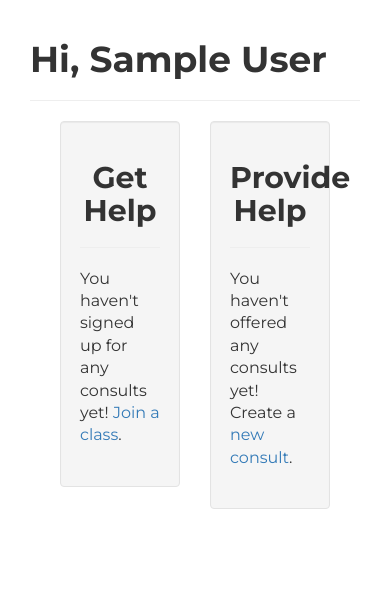
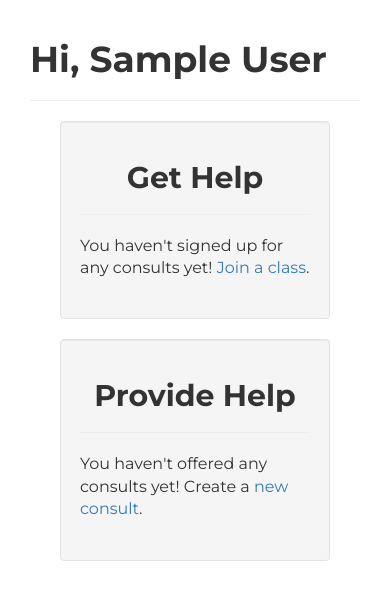
Before and after one commit to azhenxuan/help, a Flask app: page /home in a window 390 px wide. Shown: the part 50-650 px from the top of the page. Run offline with Flask 2, Linux system fonts and the light colour scheme; the visitor is signed in with stand-in values (Sample User, id 1); data comes from the database, SQL or seed files in the repository; data that the repository does not hold is empty; some libraries are stand-ins or nearby versions.

Commit message:
mobile schedule view

```diff
--- a/app/templates/see_schedule.html
+++ b/app/templates/see_schedule.html
@@ -9,7 +9,7 @@
     <hr>
     <!--Form-->
     <div class="container-fluid">
-        <div class="get-help col-md-6 col-sm-6 col-xs-6">
+        <div class="get-help col-sm-6 col-xs-12">
             <div class="well">
                 <h2 class="text-center">Get Help</h2>
                 <hr>
@@ -46,7 +46,7 @@
                 {% endfor %}
             </div>
         </div>
-        <div class="give-help col-md-6 col-sm-6 col-xs-6">
+        <div class="give-help col-sm-6 col-xs-12">
             <div class="well">
                 <h2 class="text-center">Provide Help</h2>
                 <hr>
```
